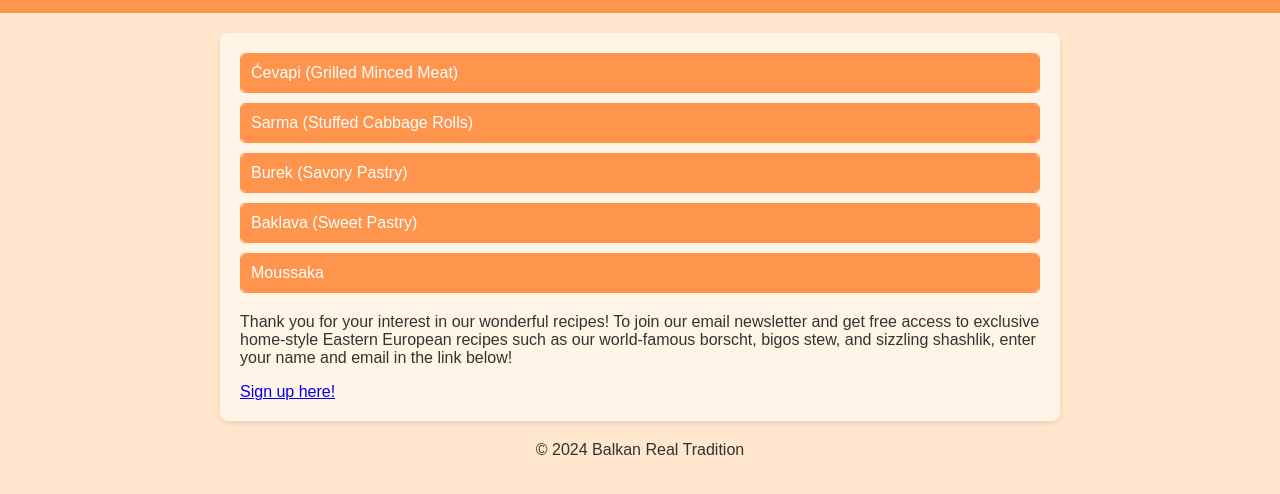
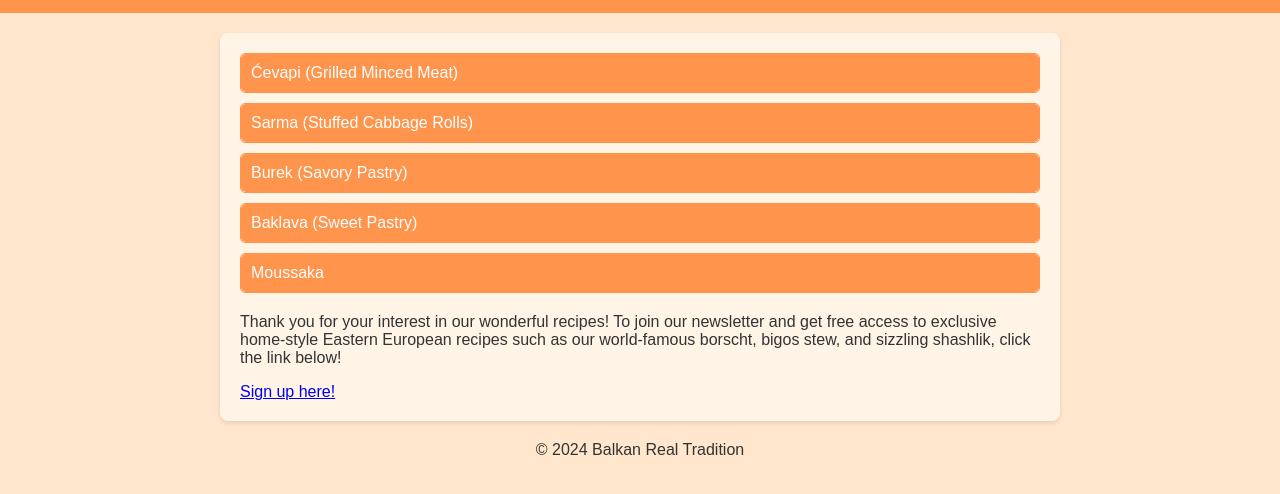
Before and after one commit to BRT17/BRT17, a plain HTML site: page index.html in a window 1280 px wide. Shown: the part 56-550 px from the top of the page. Drawn offline with Linux system fonts and the light colour scheme.

Commit message:
Update index.html

```diff
--- a/index.html
+++ b/index.html
@@ -202,7 +202,7 @@
                 </div>
             </div>
         </div
- <p>Thank you for your interest in our wonderful recipes! To join our email newsletter and get free access to exclusive home-style Eastern European recipes such as our world-famous borscht, bigos stew, and sizzling shashlik, enter your name and email in the link below!</p>
+ <p>Thank you for your interest in our wonderful recipes! To join our newsletter and get free access to exclusive home-style Eastern European recipes such as our world-famous borscht, bigos stew, and sizzling shashlik, click the link below!</p>
             <a href="https://docs.google.com/spreadsheets/d/1DarRot35Ir4KXuYKM7JnJ0UcXL_WEjLXK02suZfZzhk/edit?usp=sharing" target="_blank">Sign up here!</a>
         </div>
     </div>
```
